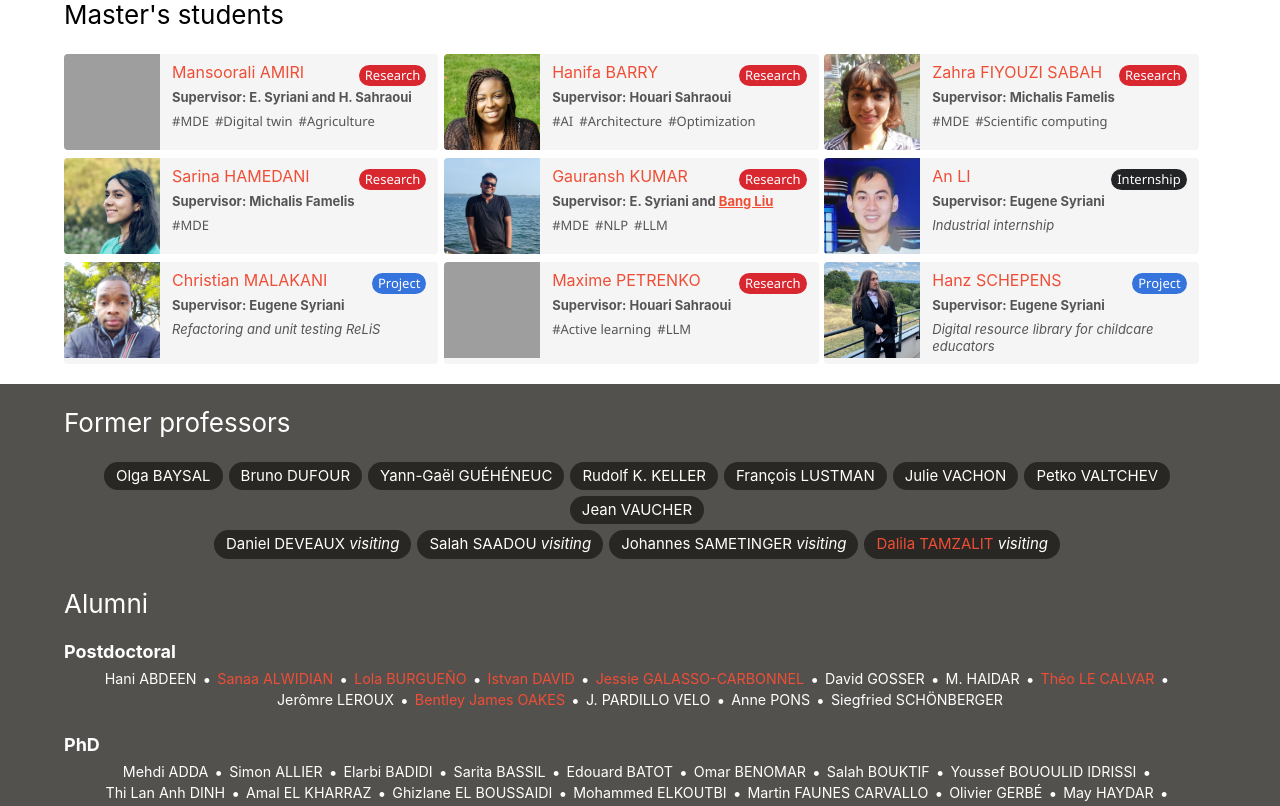
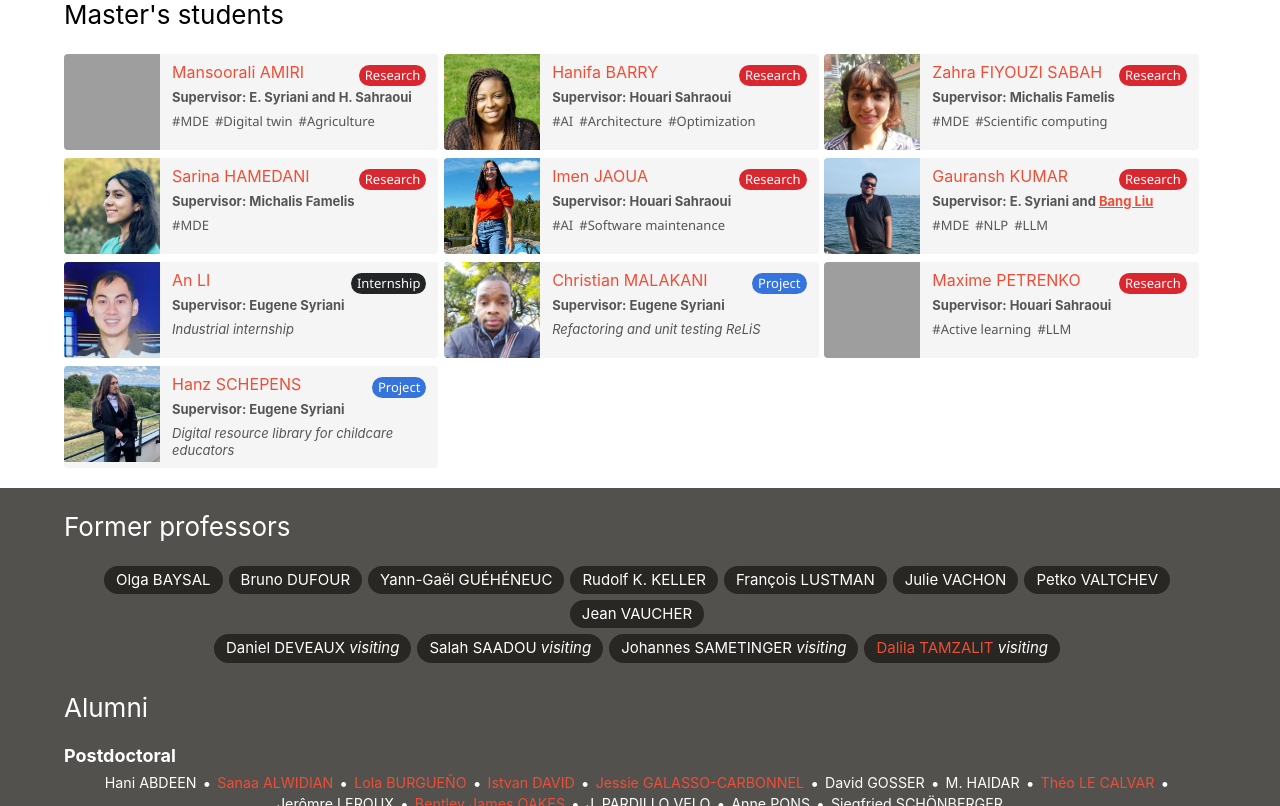
Before and after one commit to geodes-sms/geodes-sms.github.io, a Jekyll site: the page built from people.html, in a window 1280 px wide and 900 px high, scrolled down 2306 px, cut to the strip 94-900 px from the top of the window. Built offline with Jekyll 4.4.1, drawn with Linux system fonts in a browser that asks for light colours; grey boxes are pictures that could not be loaded.

Commit message:
data updated (people)

```diff
--- a/_data/people/people.yml
+++ b/_data/people/people.yml
@@ -253,3 +253,14 @@
     - Active learning
     - LLM
   supervisor: Houari Sahraoui
+- name: Jaoua, Imen
+  email: imen.jaoua@umontreal.ca
+  image: imen.jpg
+  position: MSc
+  category: MSc
+  type: research
+  website: https://www.linkedin.com/in/imen-jaoua-a727a6206/
+  research_areas:
+    - AI
+    - Software maintenance
+  supervisor: Houari Sahraoui
```
Also changed, not shown: images/people/imen.jpg (added).
